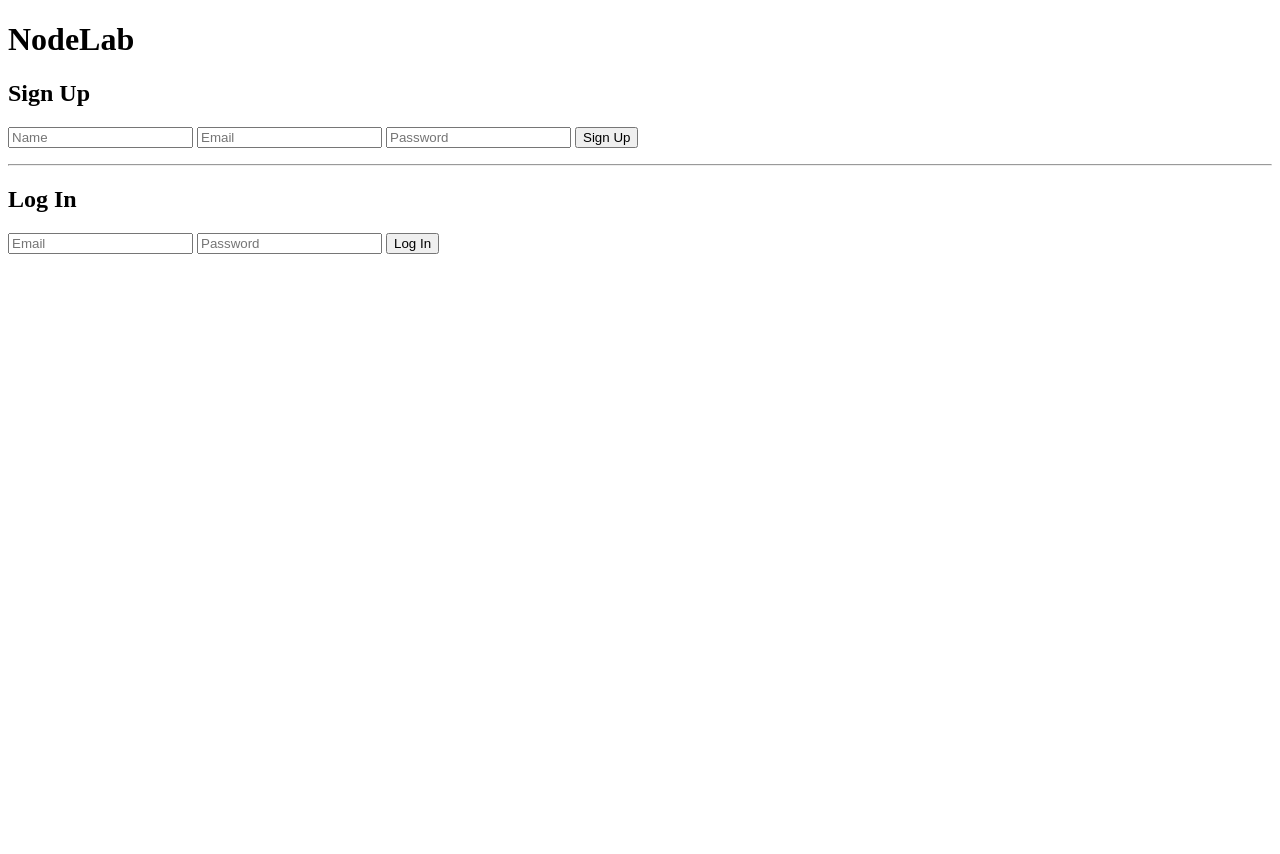
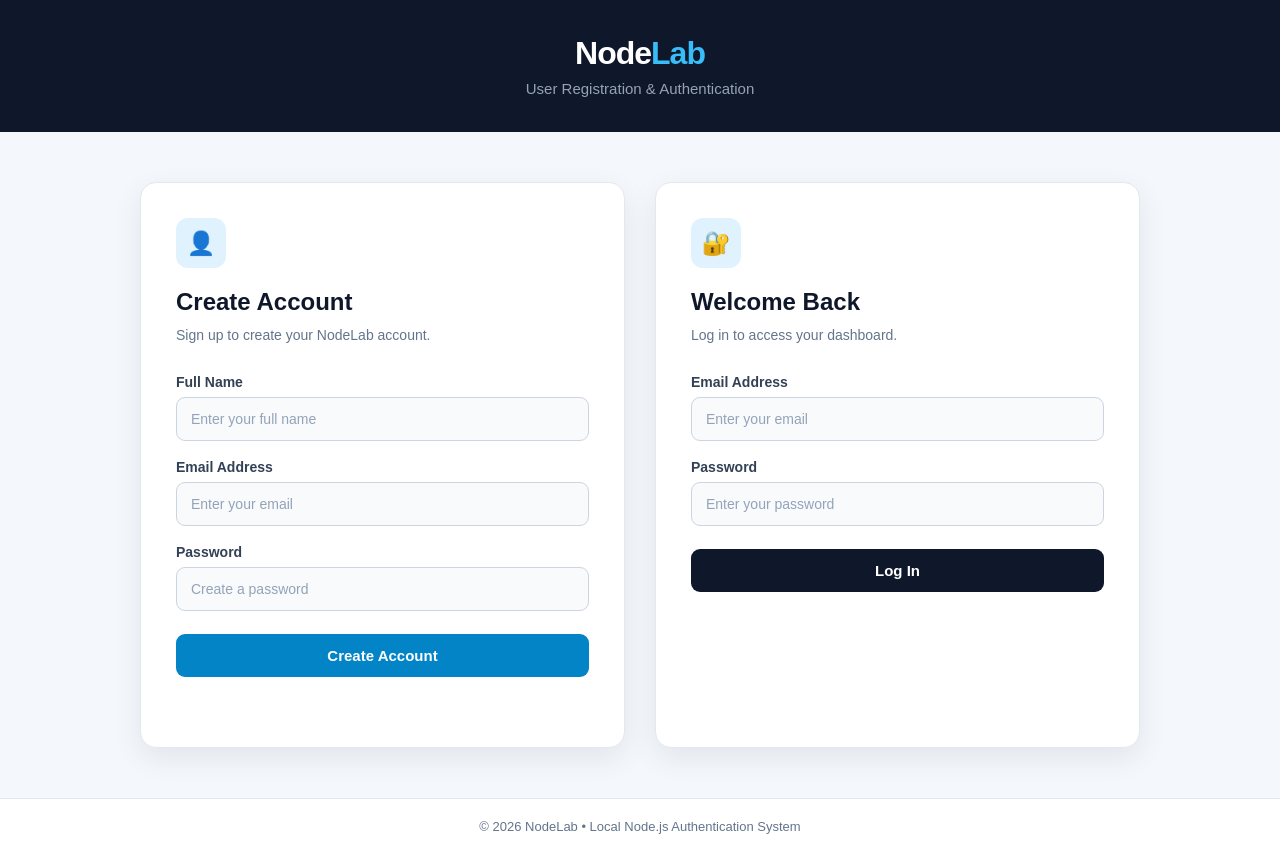
Before and after one commit to botgamer1425-sketch/mongo-node, a website: page public/index.html in a window 1280 px wide. Before the commit the page ends 800 px from the top, so only its background shows below. Drawn offline with Linux system fonts and the light colour scheme.

Commit message:
ui updated

```diff
--- a/public/index.html
+++ b/public/index.html
@@ -4,77 +4,146 @@
 <head>
     <meta charset="UTF-8">
     <meta name="viewport" content="width=device-width, initial-scale=1.0">
+
     <title>NodeLab - Login & Signup</title>
+
+    <link rel="stylesheet" href="style.css">
 </head>
 
 <body>
 
-    <h1>NodeLab</h1>
+    <div class="page-container">
 
-    <!-- Sign Up -->
-    <section>
-        <h2>Sign Up</h2>
+        <!-- Header -->
+        <header class="header">
+            <div class="logo">Node<span>Lab</span></div>
+            <p>User Registration & Authentication</p>
+        </header>
+
+
+        <!-- Main Content -->
+        <main class="auth-container">
+
+            <!-- Sign Up Card -->
+            <section class="auth-card">
+
+                <div class="card-icon">
+                    👤
+                </div>
+
+                <h2>Create Account</h2>
+
+                <p class="card-description">
+                    Sign up to create your NodeLab account.
+                </p>
 
                 <form id="signupForm">
+
+                    <div class="form-group">
+                        <label for="signupName">Full Name</label>
 
                         <input
                             type="text"
                             id="signupName"
-                placeholder="Name"
+                            placeholder="Enter your full name"
                             required
                         >
+                    </div>
+
+
+                    <div class="form-group">
+                        <label for="signupEmail">Email Address</label>
 
                         <input
                             type="email"
                             id="signupEmail"
-                placeholder="Email"
+                            placeholder="Enter your email"
                             required
                         >
+                    </div>
+
+
+                    <div class="form-group">
+                        <label for="signupPassword">Password</label>
 
                         <input
                             type="password"
                             id="signupPassword"
-                placeholder="Password"
+                            placeholder="Create a password"
                             required
                         >
+                    </div>
 
-            <button type="submit">Sign Up</button>
+
+                    <button type="submit" class="btn">
+                        Create Account
+                    </button>
 
                 </form>
 
-        <p id="signupMessage"></p>
+                <p id="signupMessage" class="message"></p>
+
             </section>
 
 
-    <hr>
+            <!-- Login Card -->
+            <section class="auth-card">
 
+                <div class="card-icon">
+                    🔐
+                </div>
 
-    <!-- Login -->
-    <section>
-        <h2>Log In</h2>
+                <h2>Welcome Back</h2>
+
+                <p class="card-description">
+                    Log in to access your dashboard.
+                </p>
 
                 <form id="loginForm">
+
+                    <div class="form-group">
+                        <label for="loginEmail">Email Address</label>
 
                         <input
                             type="email"
                             id="loginEmail"
-                placeholder="Email"
+                            placeholder="Enter your email"
                             required
                         >
+                    </div>
+
+
+                    <div class="form-group">
+                        <label for="loginPassword">Password</label>
 
                         <input
                             type="password"
                             id="loginPassword"
-                placeholder="Password"
+                            placeholder="Enter your password"
                             required
                         >
+                    </div>
 
-            <button type="submit">Log In</button>
+
+                    <button type="submit" class="btn login-btn">
+                        Log In
+                    </button>
 
                 </form>
 
-        <p id="loginMessage"></p>
+                <p id="loginMessage" class="message"></p>
+
             </section>
+
+        </main>
+
+
+        <!-- Footer -->
+        <footer>
+            <p>© 2026 NodeLab • Local Node.js Authentication System</p>
+        </footer>
+
+    </div>
 
 
     <script>
@@ -160,10 +229,8 @@
 
                 if (response.ok) {
 
-                    // Store user's name
                     localStorage.setItem("userName", data.name);
 
-                    // Go to dashboard
                     window.location.href = "dashboard.html";
                 }
 
--- /dev/null
+++ b/public/style.css
@@ -0,0 +1,453 @@
+/* ================================
+   Global Styles
+================================ */
+
+* {
+    margin: 0;
+    padding: 0;
+    box-sizing: border-box;
+}
+
+body {
+    font-family: Arial, Helvetica, sans-serif;
+    background: #f4f7fb;
+    color: #1e293b;
+    min-height: 100vh;
+}
+
+
+/* ================================
+   Main Page Container
+================================ */
+
+.page-container {
+    min-height: 100vh;
+    display: flex;
+    flex-direction: column;
+}
+
+
+/* ================================
+   Header
+================================ */
+
+.header {
+    background: #0f172a;
+    color: white;
+    text-align: center;
+    padding: 35px 20px;
+}
+
+.logo {
+    font-size: 32px;
+    font-weight: 700;
+    letter-spacing: -1px;
+}
+
+.logo span {
+    color: #38bdf8;
+}
+
+.header p {
+    margin-top: 8px;
+    color: #94a3b8;
+    font-size: 15px;
+}
+
+
+/* ================================
+   Authentication Container
+================================ */
+
+.auth-container {
+    width: 90%;
+    max-width: 1000px;
+    margin: 50px auto;
+
+    display: grid;
+    grid-template-columns: repeat(2, 1fr);
+    gap: 30px;
+
+    flex: 1;
+}
+
+
+/* ================================
+   Authentication Cards
+================================ */
+
+.auth-card {
+    background: white;
+
+    padding: 35px;
+
+    border-radius: 16px;
+
+    border: 1px solid #e2e8f0;
+
+    box-shadow: 0 10px 30px rgba(15, 23, 42, 0.08);
+
+    transition: transform 0.25s ease,
+                box-shadow 0.25s ease;
+}
+
+.auth-card:hover {
+    transform: translateY(-4px);
+
+    box-shadow:
+        0 15px 35px rgba(15, 23, 42, 0.12);
+}
+
+
+/* ================================
+   Card Icon
+================================ */
+
+.card-icon {
+    width: 50px;
+    height: 50px;
+
+    display: flex;
+    align-items: center;
+    justify-content: center;
+
+    background: #e0f2fe;
+
+    border-radius: 12px;
+
+    font-size: 23px;
+
+    margin-bottom: 20px;
+}
+
+
+/* ================================
+   Card Heading
+================================ */
+
+.auth-card h2 {
+    font-size: 24px;
+    margin-bottom: 8px;
+
+    color: #0f172a;
+}
+
+.card-description {
+    color: #64748b;
+
+    font-size: 14px;
+
+    margin-bottom: 28px;
+
+    line-height: 1.6;
+}
+
+
+/* ================================
+   Form
+================================ */
+
+.form-group {
+    display: flex;
+    flex-direction: column;
+
+    gap: 7px;
+
+    margin-bottom: 18px;
+}
+
+.form-group label {
+    font-size: 14px;
+
+    font-weight: 600;
+
+    color: #334155;
+}
+
+
+/* ================================
+   Input Fields
+================================ */
+
+.form-group input {
+    width: 100%;
+
+    padding: 13px 14px;
+
+    border: 1px solid #cbd5e1;
+
+    border-radius: 9px;
+
+    outline: none;
+
+    font-size: 14px;
+
+    color: #1e293b;
+
+    background: #f8fafc;
+
+    transition:
+        border-color 0.2s ease,
+        box-shadow 0.2s ease,
+        background 0.2s ease;
+}
+
+.form-group input::placeholder {
+    color: #94a3b8;
+}
+
+.form-group input:focus {
+    background: white;
+
+    border-color: #38bdf8;
+
+    box-shadow:
+        0 0 0 3px rgba(56, 189, 248, 0.15);
+}
+
+
+/* ================================
+   Buttons
+================================ */
+
+.btn {
+    width: 100%;
+
+    border: none;
+
+    padding: 13px 20px;
+
+    margin-top: 5px;
+
+    border-radius: 9px;
+
+    background: #0284c7;
+
+    color: white;
+
+    font-size: 15px;
+
+    font-weight: 600;
+
+    cursor: pointer;
+
+    transition:
+        background 0.2s ease,
+        transform 0.2s ease,
+        box-shadow 0.2s ease;
+}
+
+.btn:hover {
+    background: #0369a1;
+
+    transform: translateY(-1px);
+
+    box-shadow:
+        0 5px 15px rgba(2, 132, 199, 0.25);
+}
+
+.btn:active {
+    transform: translateY(0);
+}
+
+
+/* ================================
+   Login Button
+================================ */
+
+.login-btn {
+    background: #0f172a;
+}
+
+.login-btn:hover {
+    background: #1e293b;
+}
+
+
+/* ================================
+   Messages
+================================ */
+
+.message {
+    min-height: 20px;
+
+    margin-top: 15px;
+
+    text-align: center;
+
+    font-size: 14px;
+
+    color: #475569;
+}
+
+
+/* ================================
+   Footer
+================================ */
+
+footer {
+    text-align: center;
+
+    padding: 20px;
+
+    color: #64748b;
+
+    font-size: 13px;
+
+    border-top: 1px solid #e2e8f0;
+
+    background: white;
+}
+
+
+/* ================================
+   Responsive Design
+================================ */
+
+@media (max-width: 768px) {
+
+    .auth-container {
+        grid-template-columns: 1fr;
+
+        width: 92%;
+
+        margin: 30px auto;
+
+        gap: 20px;
+    }
+
+    .auth-card {
+        padding: 28px;
+    }
+
+    .header {
+        padding: 28px 15px;
+    }
+
+    .logo {
+        font-size: 28px;
+    }
+}
+
+
+@media (max-width: 480px) {
+
+    .auth-card {
+        padding: 22px;
+    }
+
+    .auth-card h2 {
+        font-size: 21px;
+    }
+
+    .header p {
+        font-size: 13px;
+    }
+}
+
+/* ================================
+   Dashboard
+================================ */
+
+.dashboard-page {
+    min-height: 100vh;
+
+    display: flex;
+
+    align-items: center;
+
+    justify-content: center;
+
+    padding: 20px;
+
+    background: #f4f7fb;
+}
+
+.dashboard-card {
+    width: 100%;
+    max-width: 550px;
+
+    background: white;
+
+    text-align: center;
+
+    padding: 50px 40px;
+
+    border-radius: 18px;
+
+    border: 1px solid #e2e8f0;
+
+    box-shadow:
+        0 15px 40px rgba(15, 23, 42, 0.1);
+}
+
+.dashboard-icon {
+    width: 70px;
+    height: 70px;
+
+    margin: 0 auto 25px;
+
+    display: flex;
+
+    align-items: center;
+
+    justify-content: center;
+
+    border-radius: 50%;
+
+    background: #dcfce7;
+
+    color: #16a34a;
+
+    font-size: 32px;
+
+    font-weight: bold;
+}
+
+.dashboard-label {
+    color: #0284c7;
+
+    font-size: 12px;
+
+    font-weight: 700;
+
+    letter-spacing: 2px;
+
+    margin-bottom: 10px;
+}
+
+.dashboard-card h1 {
+    font-size: 32px;
+
+    color: #0f172a;
+
+    margin-bottom: 5px;
+}
+
+.dashboard-card h2 {
+    font-size: 24px;
+
+    color: #0284c7;
+
+    margin-bottom: 15px;
+}
+
+.dashboard-text {
+    color: #64748b;
+
+    font-size: 15px;
+
+    margin-bottom: 30px;
+
+    line-height: 1.6;
+}
+
+.logout-btn {
+    max-width: 200px;
+
+    background: #dc2626;
+}
+
+.logout-btn:hover {
+    background: #b91c1c;
+}
--- a/users.json
+++ b/users.json
@@ -3,5 +3,10 @@
     "name": "Shamil",
     "email": "spiderman.sample1995@gmail.com",
     "password": "afdasdf"
+  },
+  {
+    "name": "Shamil",
+    "email": "adsf@dfs.sdf",
+    "password": "dsfa"
   }
 ]
```
Also changed, not shown: public/dashboard.html (+48 -10 lines), 1 other file. Lines whose indentation alone changed are shown as unchanged.
